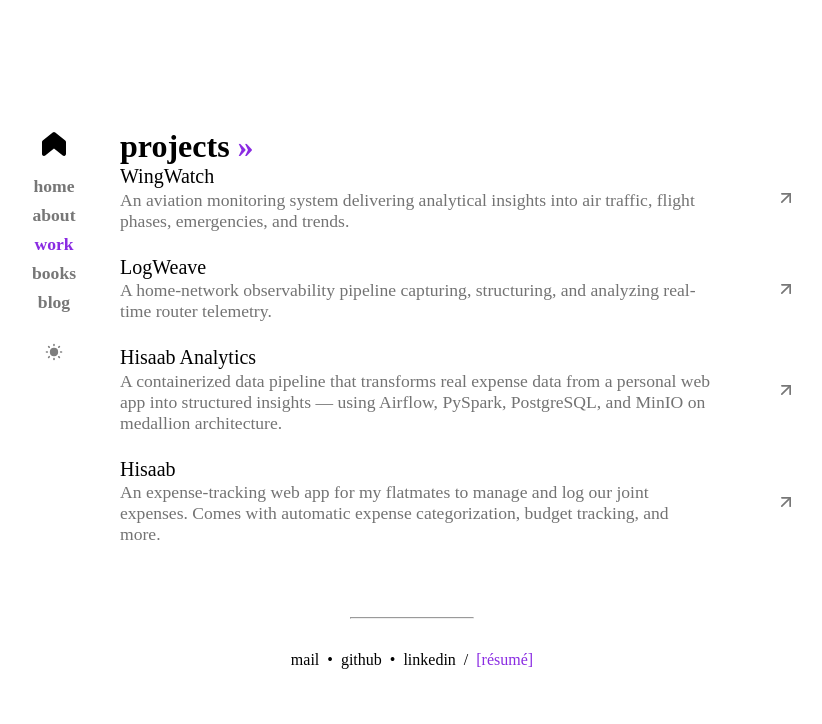
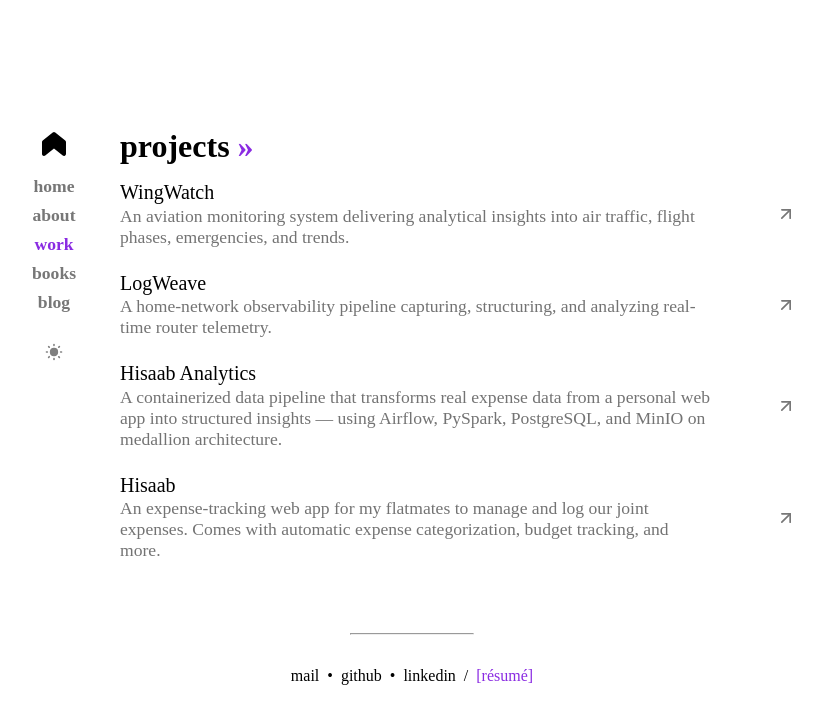
Before and after one commit to asdhamidi/asdhamidi.github.io, a React (Vite) app: page /work in a window 1280 px wide. Shown: the top 724 px of the page, without its empty margins (228-1050 px from the left). Built offline with nearby package versions, Linux system fonts and the light colour scheme; no server answers; a web font is replaced by a local one.

Commit message:
Update App.css

```diff
--- a/src/App.css
+++ b/src/App.css
@@ -584,7 +584,7 @@ p a:hover svg {
 .work-container,
 .blog-list,
 .blog-page {
-    margin-top: 0;
+    margin-top: 1rem;
 }
 
 .content-title,
```
